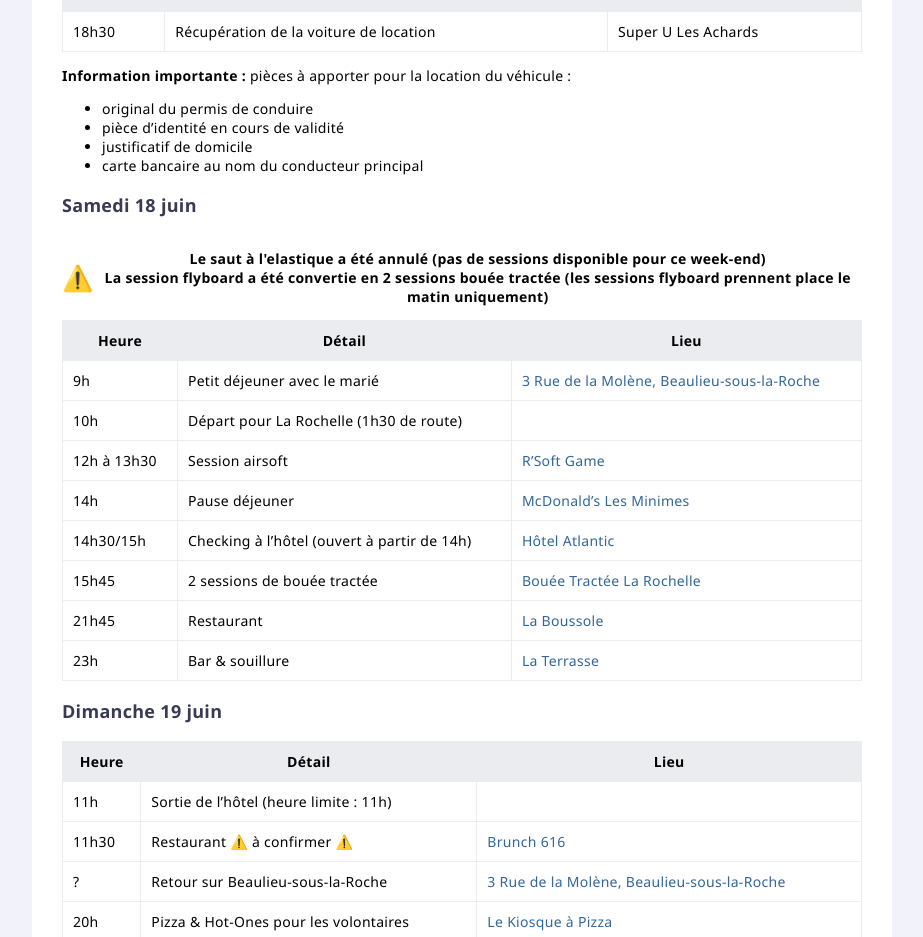
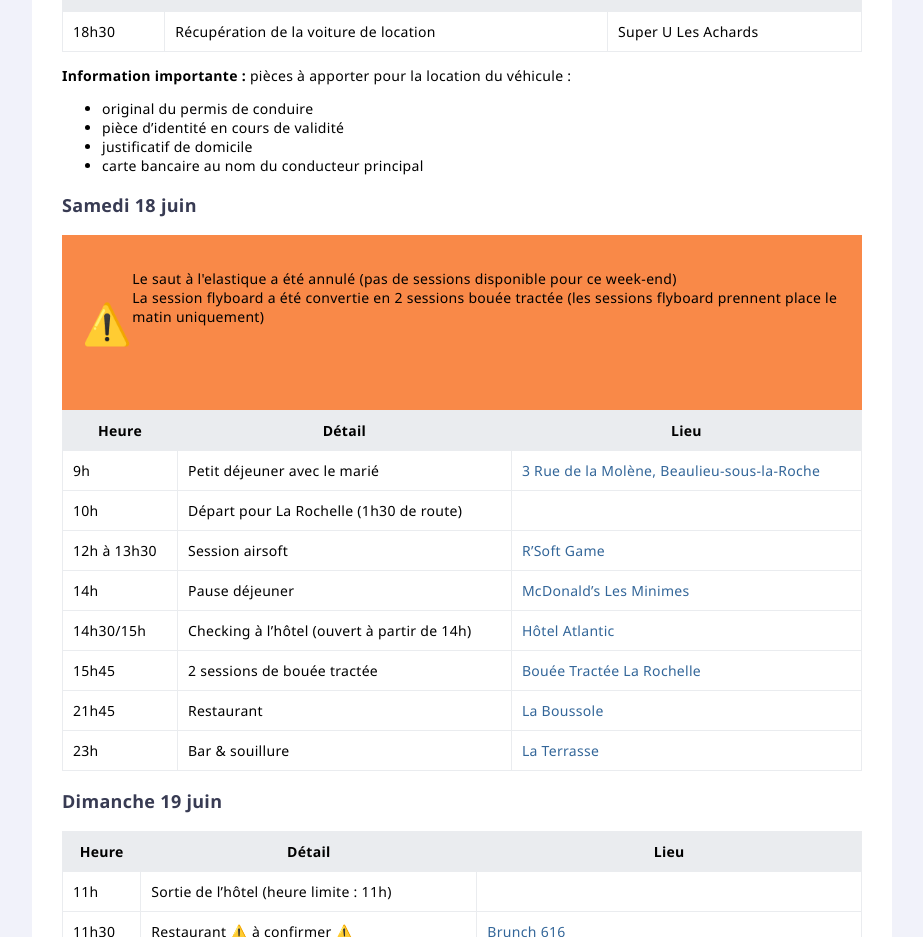
Before and after one commit to leobouard/leobouard.github.io, a Jekyll site: the page built from evg/index.md, in a window 1280 px wide. Shown: the part 327-1264 px from the top of the page, without its empty margins (198-1121 px from the left). Built offline with Jekyll 4.4.1, drawn with Linux system fonts in a browser that asks for light colours; our own code applies the rules of GitHub Pages for plain Markdown files.

Commit message:
Update index.md

```diff
--- a/evg/index.md
+++ b/evg/index.md
@@ -24,10 +24,10 @@
 
 ### Samedi 18 juin
 
-<div style="backgroundcolor: #F98948; text-align: center; display: flex;">
-  <div><p style="font-size: 25px;">⚠️</p></div>
+<div style="background-color: #F98948; text-align: left; display: flex; padding: 20px;">
+  <div><p style="font-size: 40px;">⚠️</p></div>
   <div>
-    <p><strong>Le saut à l'elastique a été annulé (pas de sessions disponible pour ce week-end)<br>La session flyboard a été convertie en 2 sessions bouée tractée (les sessions flyboard prennent place le matin uniquement)</strong></p>
+    <p>Le saut à l'elastique a été annulé (pas de sessions disponible pour ce week-end)<br>La session flyboard a été convertie en 2 sessions bouée tractée (les sessions flyboard prennent place le matin uniquement)</p>
   </div>
 </div>
 
```
